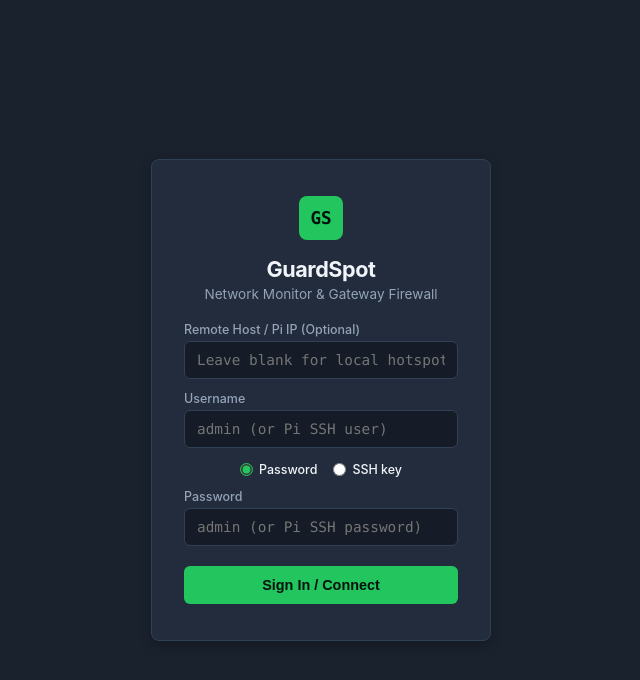
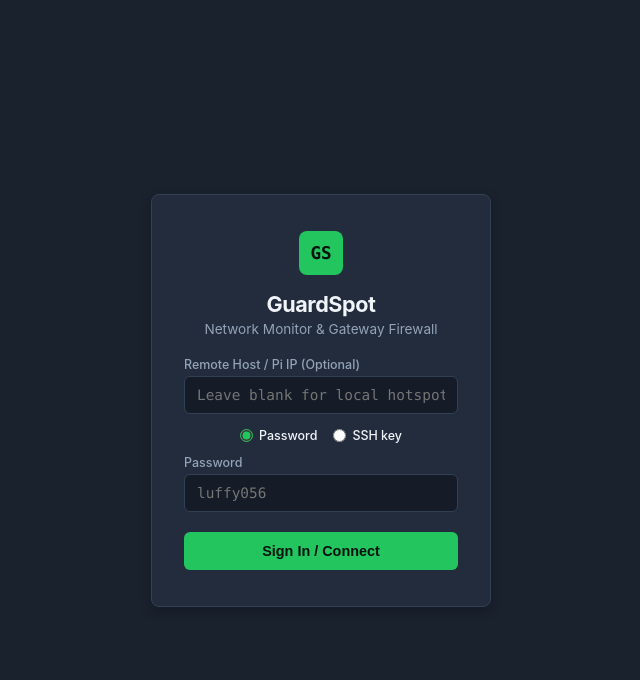
Before and after one commit to lingeshwar-007/networkmonitor, a Flask app: template templates/login.html in a window 1280 px wide. Shown: the top 680 px of the page, without its empty margins (319-959 px from the left). Run offline with Flask 3, Linux system fonts and the light colour scheme; the template is opened without the code that fills it, so the values that code supplies are empty; parts of the project's set-up code (start-up, migrations or seed data) failed here and were passed over.

Commit message:
Configure StrawHats hostname and luffy056 password with automatic loopback login

```diff
--- a/app.py
+++ b/app.py
@@ -137,45 +137,53 @@ def register_routes(app, limiter):
         if session.get("is_admin"):
             return redirect(url_for("dashboard"))
 
-        # If connected through loopback on the Pi (SSH port-forward or local on Pi), auto-login
-        if config.IS_PI and request.remote_addr in ("127.0.0.1", "::1"):
+        # If connected through loopback (local laptop or Pi), auto-login directly
+        if request.remote_addr in ("127.0.0.1", "::1"):
             session["is_admin"] = True
-            session["username"] = "admin (via SSH)"
+            session["username"] = "StrawHats"
             return redirect(url_for("dashboard"))
 
         if request.method == "POST":
             username = (
                 request.form.get("username")
                 or request.form.get("ssh_username")
-                or ""
+                or "StrawHats"
             ).strip()
-            password = request.form.get("password", "")
+            password = request.form.get("password", "").strip()
             pi_ip = request.form.get("pi_ip", "").strip()
             auth_method = request.form.get("auth_method", "password")
             key_path = request.form.get("key_path", "").strip()
 
-            # 1. Local admin credentials (default: admin / admin)
-            admin_pwd = config.ADMIN_PASSWORD or "admin"
-            if username.lower() == config.ADMIN_USERNAME.lower() and password == admin_pwd and not pi_ip:
+            # Treat StrawHats, localhost, 127.0.0.1, or blank as local host
+            is_local = (
+                not pi_ip
+                or pi_ip.lower() in ("strawhats", "localhost", "127.0.0.1")
+                or pi_ip.lower() == socket.gethostname().lower()
+            )
+
+            # 1. Local admin credentials (allows luffy056 or admin)
+            valid_passwords = {"luffy056", "admin", config.ADMIN_PASSWORD}
+            if is_local and (password in valid_passwords or not password):
                 session["is_admin"] = True
-                session["username"] = username
-                log_action(username, "ADMIN_LOGIN")
+                session["username"] = "StrawHats"
+                log_action("StrawHats", "ADMIN_LOGIN")
                 return redirect(url_for("dashboard"))
 
             # 2. Remote Host / Raspberry Pi SSH authentication
             ssh_err = None
             ssh_host = pi_ip if (pi_ip and validators.is_valid_host(pi_ip)) else config.PI_HOSTNAME
-            if username and pi_ip:
+            if pi_ip:
+                ssh_user = username if username and username != "admin" else "guardspot"
                 try:
                     client = connect_ssh(
                         pi_ip=ssh_host,
-                        ssh_username=username,
+                        ssh_username=ssh_user,
                         password=password if auth_method == "password" else None,
                         key_path=key_path if auth_method == "key" else None,
                     )
                     session["is_admin"] = True
-                    session["username"] = f"{username} (via SSH)"
-                    log_action(username, f"SSH_AUTH_SUCCESS:{ssh_host}")
+                    session["username"] = f"{ssh_user} (via SSH)"
+                    log_action(ssh_user, f"SSH_AUTH_SUCCESS:{ssh_host}")
 
                     # If running on laptop, forward tunnel to Pi's live web dashboard
                     if not config.IS_PI:
--- a/config.py
+++ b/config.py
@@ -82,8 +82,8 @@ BLOCK_METHOD = "dns"
 DNSMASQ_BLOCKLIST_FILE = "/etc/dnsmasq.d/guardspot_blocklist.conf"
 
 SECRET_KEY = os.environ.get("GUARDSPOT_SECRET_KEY") or "guardspot-secure-default-key-32bytes"
-ADMIN_USERNAME = os.environ.get("GUARDSPOT_ADMIN", "admin")
-ADMIN_PASSWORD = os.environ.get("GUARDSPOT_ADMIN_PASSWORD", "admin")
+ADMIN_USERNAME = os.environ.get("GUARDSPOT_ADMIN", "StrawHats")
+ADMIN_PASSWORD = os.environ.get("GUARDSPOT_ADMIN_PASSWORD", "luffy056")
 
 def _env_bool(name: str, default: bool = False) -> bool:
     value = os.environ.get(name)
--- a/templates/login.html
+++ b/templates/login.html
@@ -9,10 +9,7 @@
     {% if error %}<div class="login-error">{{ error }}</div>{% endif %}
 
     <label>Remote Host / Pi IP (Optional)</label>
-    <input type="text" name="pi_ip" placeholder="Leave blank for local hotspot, or enter Pi IP">
-
-    <label>Username</label>
-    <input type="text" name="ssh_username" placeholder="admin (or Pi SSH user)" required>
+    <input type="text" name="pi_ip" placeholder="Leave blank for local hotspot (StrawHats)">
 
     <div class="auth-toggle">
       <label><input type="radio" name="auth_method" value="password" checked onclick="toggleAuth('password')"> Password</label>
@@ -21,7 +18,7 @@
 
     <div id="password-field">
       <label>Password</label>
-      <input type="password" name="password" placeholder="admin (or Pi SSH password)" required>
+      <input type="password" name="password" placeholder="luffy056">
     </div>
 
     <div id="key-field" style="display:none;">
```
